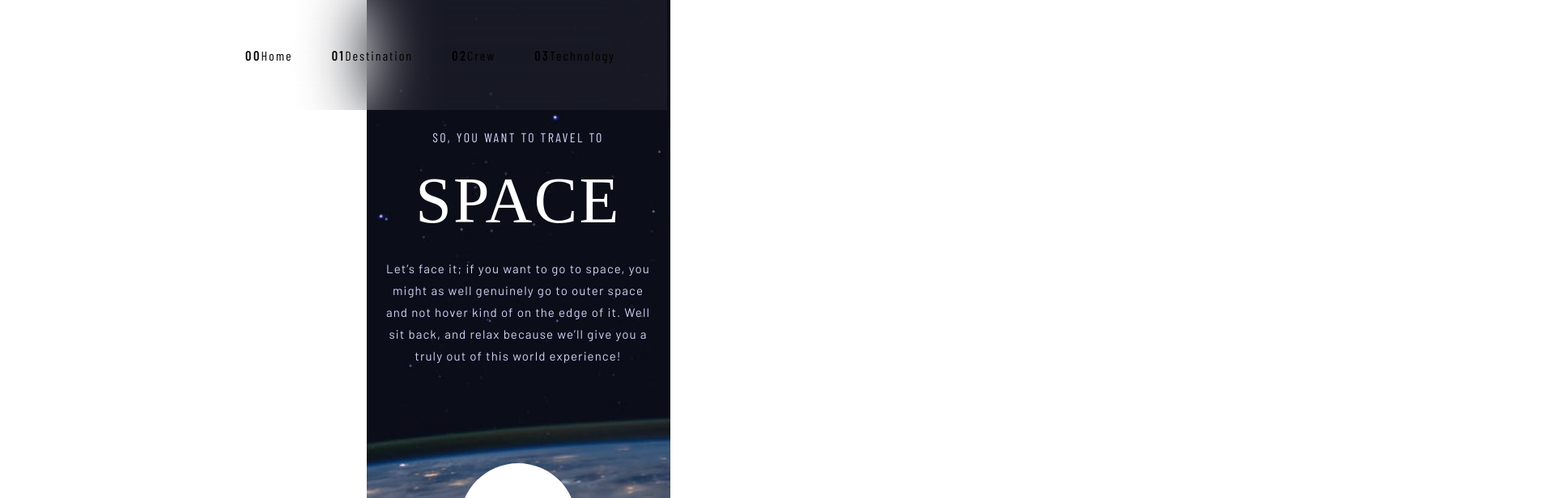
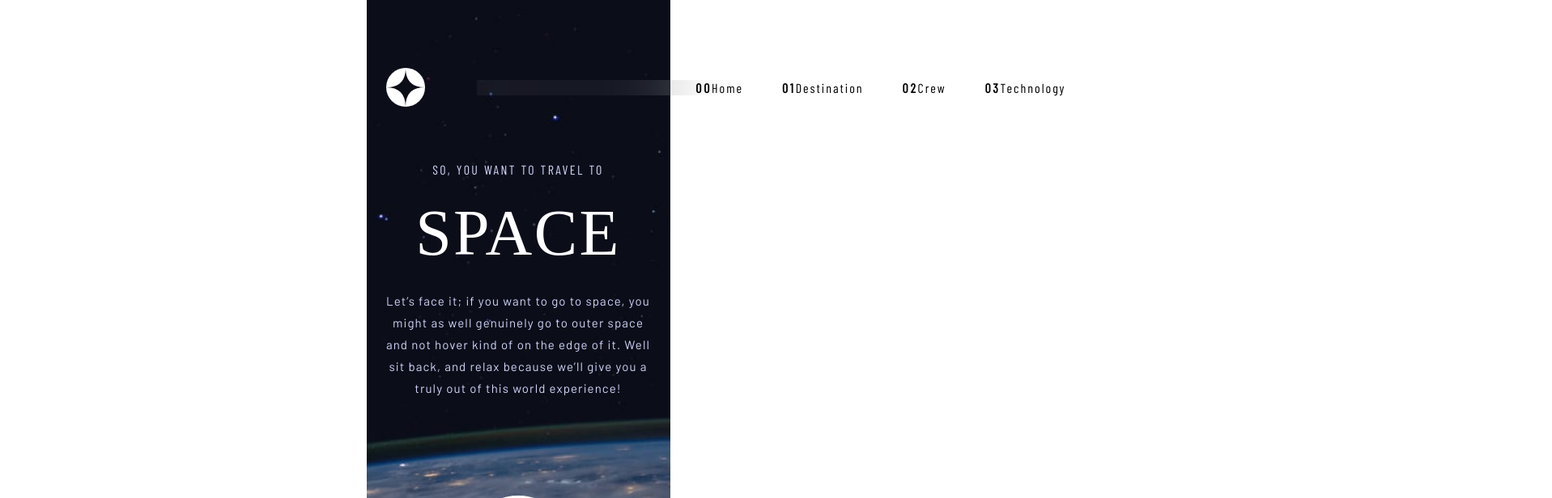
Before and after one commit to eric-suzuki-dev/fe.mentor-23-space-tourism-website-main, a React (Vite) app: page / in a window 1280 px wide. Shown: the top 616 px of the page at 81% size, 1917 px wide, since content can reach past the window. Built offline with nearby package versions, Linux system fonts and the light colour scheme; a web font is replaced by a local one.

Commit message:
styles/ Desktop  NavBar

```diff
--- a/src/components/Navbar/DesktopNav.module.css
+++ b/src/components/Navbar/DesktopNav.module.css
@@ -2,9 +2,10 @@
     height: 136px;
     width: 1440px;
     display: flex;
-    flex-direction: row;
-    /* align-items: center; */
-    /* justify-content: space-between; */
+    padding-top: 40px;
+    align-items: center;
+    gap: -32px;
+    align-self: stretch;
 }
 
 .NavbarDesktoplogo {
```
